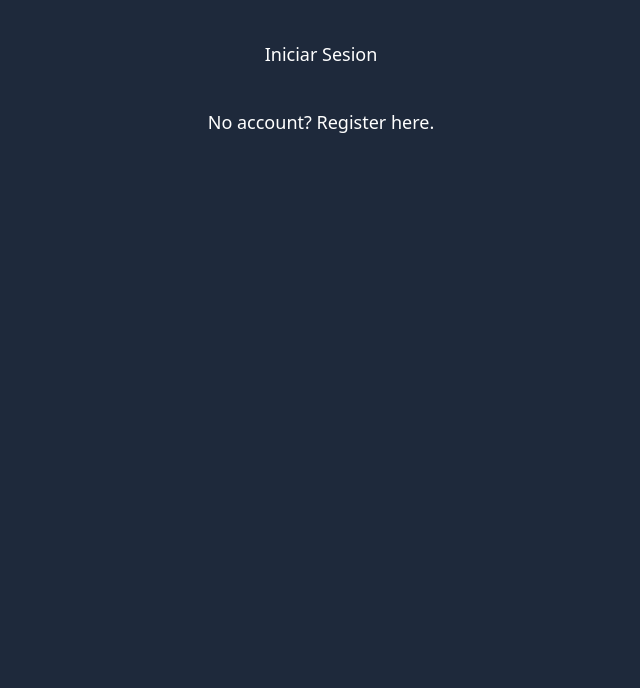
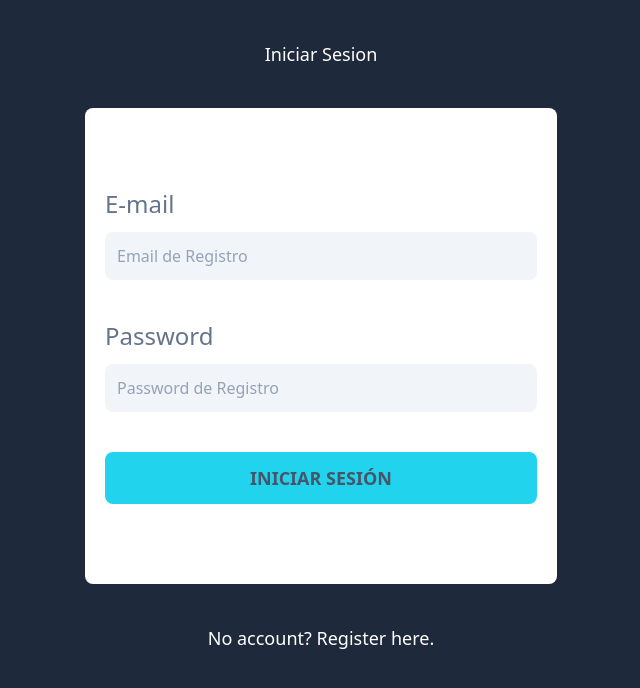
Before and after one commit to devmanagger/fronted_devtree_node, a React (Vite) app: page /auth/login in a window 1280 px wide. Shown: the top 688 px of the page, without its empty margins (319-959 px from the left). Built offline with nearby package versions, Linux system fonts and the light colour scheme; no server answers.

Commit message:
feat: implement login form with validation and error handling, update registration error message

```diff
--- a/src/types/index.ts
+++ b/src/types/index.ts
@@ -10,3 +10,6 @@
    password: string;
     password_confirmation: string;
 }
+export type LoginForm = Pick<User,'email'> & {
+   password: string;
+}
--- a/src/views/Login.tsx
+++ b/src/views/Login.tsx
@@ -1,9 +1,82 @@
+import { isAxiosError } from "axios"
+import { toast } from "sonner"
 import { Link } from "react-router-dom"
+import {useForm} from 'react-hook-form'
+
+// Components
+import { ErrorMessage } from "../components/ErrorMessage"
+import type { LoginForm } from "../types"
+import { axiosClients } from "../config"
 
 const Login = () => {
+    const initialValues = {
+        email: '',
+        password: ''
+    }
+    const {register,  handleSubmit, formState: {errors}} = useForm<LoginForm>({defaultValues: initialValues})
+    const handleLogin = async (formData: LoginForm) => {
+         // Lógica para manejar el registro del usuario
+          try {
+        const {data} = await axiosClients.post(`/auth/login`,formData)
+        toast.success(data)
+    } catch (error) {
+        if(isAxiosError(error) && error.response){
+            toast.error(error.response.data.error
+            )
+        }
+
+    }
+    }
   return (
     <>
  <h1 className='text-lg text-center text-white block'>Iniciar Sesion</h1>
+
+ <form
+    onSubmit={handleSubmit(handleLogin)}
+    className="bg-white px-5 py-20 rounded-lg space-y-10 mt-10"
+    noValidate
+>
+    <div className="grid grid-cols-1 space-y-3">
+        <label htmlFor="email" className="text-2xl text-slate-500">E-mail</label>
+        <input
+            id="email"
+            type="email"
+            placeholder="Email de Registro"
+            className="bg-slate-100 border-none p-3 rounded-lg placeholder-slate-400"
+            {...register("email", {
+                required: "El Email es obligatorio",
+                pattern: {
+                    value: /\S+@\S+\.\S+/,
+                    message: "E-mail no válido",
+                },
+            })}
+        />
+        {errors.email && (
+            <ErrorMessage>{errors.email.message}</ErrorMessage>
+        )}
+    </div>
+    <div className="grid grid-cols-1 space-y-3">
+        <label htmlFor="password" className="text-2xl text-slate-500">Password</label>
+        <input
+            id="password"
+            type="password"
+            placeholder="Password de Registro"
+            className="bg-slate-100 border-none p-3 rounded-lg placeholder-slate-400"
+            {...register("password", {
+                required: "El Password es obligatorio",
+            })}
+        />
+        {errors.password && (
+            <ErrorMessage>{errors.password.message}</ErrorMessage>
+        )}
+    </div>
+
+    <input
+        type="submit"
+        className="bg-cyan-400 p-3 text-lg w-full uppercase text-slate-600 rounded-lg font-bold cursor-pointer"
+        value='Iniciar Sesión'
+    />
+</form>
         <nav className="mt-10">
             <Link
              className="text-center text-white text-lg block"
--- a/src/views/Register.tsx
+++ b/src/views/Register.tsx
@@ -2,6 +2,7 @@
 import  { isAxiosError } from 'axios'
 import { Link } from 'react-router-dom'
 import {toast} from 'sonner'
+// Components
 import { ErrorMessage } from '../components/ErrorMessage'
 import type { RegisterForm } from '../types'
 import { axiosClients } from '../config'
@@ -29,7 +30,7 @@
         reset()
     } catch (error) {
         if(isAxiosError(error) && error.response){
-            toast.error(error.response.data.error
+            toast.error(error.response.data.errors
             )
         }
 
```
